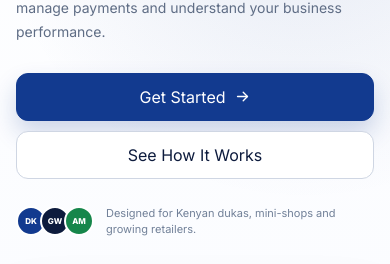
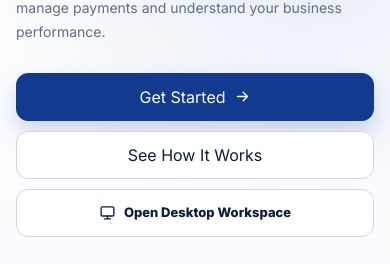
Before and after one commit to Degem-Ventures/mobiduka, a Next.js app: page /marketing in a window 390 px wide. Shown: the part 356-620 px from the top of the page. Built offline with nearby package versions, Linux system fonts and the light colour scheme; no server answers; a web font is replaced by a local one.

Commit message:
🔗 feat(marketing): add desktop workspace link
- Add a link to `/desktop` in the landing page hero
- Keep the link responsive and consistent with existing button styles

```diff
--- a/app/marketing/MarketingPage.tsx
+++ b/app/marketing/MarketingPage.tsx
@@ -130,7 +130,7 @@ export default function MarketingPage() {
               <div className="mk-eyebrow"><span/> Retail management, reimagined</div>
               <h1>Your Shop. Your Stock. Your Sales. <em>Under Control.</em></h1>
               <p>Say goodbye to scattered records and guesswork. MobiDuka helps you record sales, track inventory, manage payments and understand your business performance.</p>
-              <div className="mk-hero-actions"><button className="mk-primary" onClick={() => setContactOpen(true)}>Get Started <MarketingIcon name="arrow" size={17}/></button><button className="mk-secondary" onClick={() => scrollTo('how-it-works')}>See How It Works</button></div>
+              <div className="mk-hero-actions"><button className="mk-primary" onClick={() => setContactOpen(true)}>Get Started <MarketingIcon name="arrow" size={17}/></button><button className="mk-secondary" onClick={() => scrollTo('how-it-works')}>See How It Works</button><Link className="mk-secondary mk-desktop-link" href="/desktop"><MarketingIcon name="monitor" size={17}/> Open Desktop Workspace</Link></div>
               <div className="mk-hero-trust"><div className="mk-avatar-stack"><span>DK</span><span>GW</span><span>AM</span></div><p>Designed for Kenyan dukas, mini-shops and growing retailers.</p></div>
             </div>
             <div className="mk-hero-visual">
--- a/app/marketing/marketing.css
+++ b/app/marketing/marketing.css
@@ -69,6 +69,7 @@
 .mk-hero h1 em { color: var(--mk-blue); font-style: normal; }
 .mk-hero-copy > p { max-width: 570px; margin: 24px 0 28px; color: var(--mk-muted); font-size: 16px; line-height: 1.75; }
 .mk-hero-actions { display: flex; gap: 10px; }
+.mk-desktop-link { text-decoration: none; }
 .mk-hero-trust { display: flex; align-items: center; gap: 12px; margin-top: 26px; }
 .mk-avatar-stack { display: flex; }
 .mk-avatar-stack span { width: 30px; height: 30px; display: grid; place-items: center; margin-left: -6px; border: 2px solid white; border-radius: 50%; background: var(--mk-navy); color: white; font-size: 8px; font-weight: 800; }
@@ -140,7 +141,7 @@
 }
 
 @media (max-width:520px) {
-  .mk-hero h1 { font-size:38px; }.mk-hero-copy > p { font-size:14px; }.mk-hero-actions { flex-direction:column; }.mk-hero-actions button { width:100%; }
+  .mk-hero h1 { font-size:38px; }.mk-hero-copy > p { font-size:14px; }.mk-hero-actions { flex-direction:column; }.mk-hero-actions > * { width:100%; }
   .mk-hero-visual { min-height:345px; }.mk-laptop { width:100%; }.mk-laptop-screen { height:230px; grid-template-columns:68px 1fr; border-width:7px; }.mk-web-main { padding:14px; }.mk-web-kpis { gap:4px; }.mk-web-kpis > div { padding:7px; }.mk-web-kpis strong { font-size:7px; }.mk-web-chart { height:100px; padding:8px; }.mk-web-chart svg { height:55px; }.hero-phone { width:108px; }.mk-float-card { padding:8px; }.mk-float-card.sale { left:4px; bottom:8px; }.mk-float-card.pay { display:none; }
   .mk-benefit-bar .mk-container { grid-template-columns:repeat(2,1fr); }.mk-tabs { width:100%; }.mk-tabs button { flex:1; padding:0 8px; }.mk-experience-stage { min-height:auto; padding:28px 20px; gap:30px; }.mk-experience-copy h3 { font-size:25px; }.mk-device-stage { min-height:390px; }.mk-device-stage .mk-phone { width:170px; }.mk-device-stage .secondary-phone { width:140px; }.mk-device-stage.web .mk-laptop { width:100%; }
   .mk-feature-grid,.mk-industry-grid { grid-template-columns:1fr; }.mk-feature-grid p,.mk-feature-grid h3 { min-height:0; }.mk-security-list { grid-template-columns:1fr; }
```
